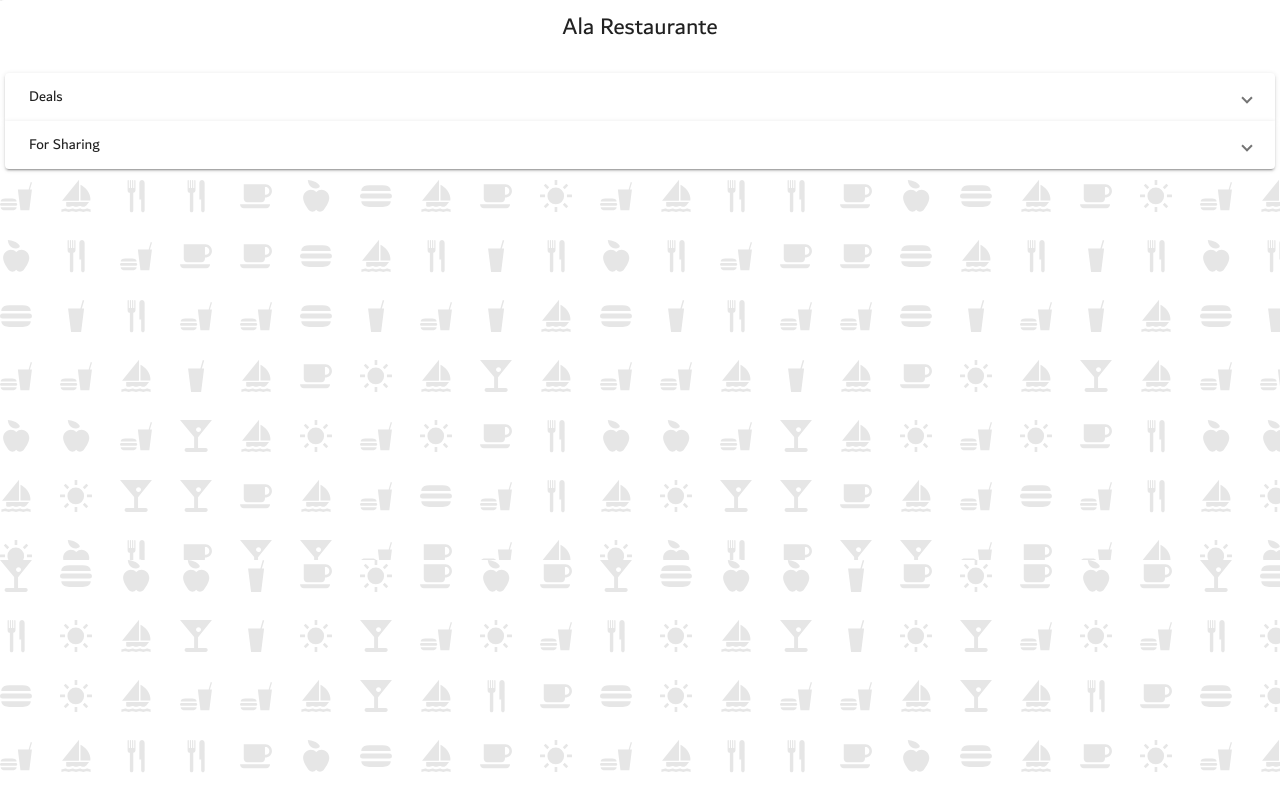
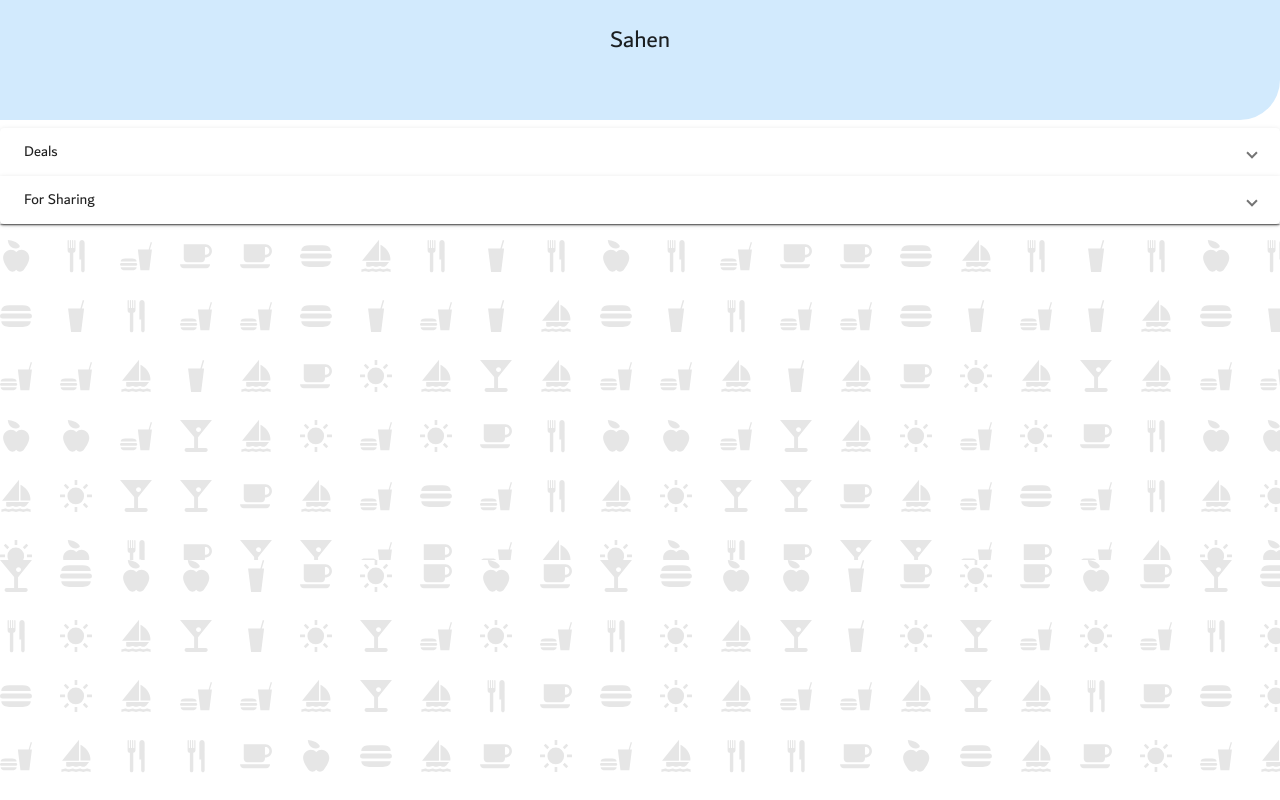
Before and after one commit to qaisma/SahenUI, an Angular app: page /menu-list in a window 1280 px wide. Built offline with nearby package versions, Linux system fonts and the light colour scheme.

Commit message:
fix layout

```diff
--- a/src/app/app.component.html
+++ b/src/app/app.component.html
@@ -1 +1,8 @@
-<router-outlet></router-outlet>
+<mat-card class="main-card">
+    <mat-card-title>
+        <h1>Sahen</h1>
+    </mat-card-title>
+    <mat-card-content>
+        <router-outlet></router-outlet>
+    </mat-card-content>
+</mat-card>
--- a/src/app/app.component.scss
+++ b/src/app/app.component.scss
@@ -0,0 +1,15 @@
+.main-card {
+    padding: 0;
+    width: 100%;
+    border-radius: 0;
+
+    .mat-card-title {
+        height: 4em;
+        padding-top: 1em;
+        background-color: #2196f333;
+        border-radius: 0 0 40px;
+        h1 {
+            text-align: center;
+        }
+    }
+}
--- a/src/app/menu-list/menu-list.component.html
+++ b/src/app/menu-list/menu-list.component.html
@@ -1,6 +1,3 @@
-<mat-card class="restaurant-card mat-elevation-z0">
-  <mat-card-title>Ala Restaurante</mat-card-title>
-  <mat-card-content>
 <mat-accordion class="menu-headers-align">
   <mat-expansion-panel *ngFor="let menu of menus">
     <mat-expansion-panel-header>
@@ -9,7 +6,8 @@
       </mat-panel-title>
     </mat-expansion-panel-header>
     <div class="menu-items-container">
-          <div class="menu-item" *ngFor="let menuItem of menu.menuItems" routerLink="/menu-item/{{menuItem.id}}" routerLinkActive="active">
+      <div class="menu-item" *ngFor="let menuItem of menu.menuItems" routerLink="/menu-item/{{menuItem.id}}"
+        routerLinkActive="active">
         <h3 class="menu-item-name">{{menuItem.name}}</h3>
         <img src="{{menuItem.imageUrl}}" alt="{{menuItem.name}}" class="menu-item-img">
         <p class="menu-item-discription">{{menuItem.description}}</p>
@@ -21,5 +19,3 @@
     </div>
   </mat-expansion-panel>
 </mat-accordion>
-  </mat-card-content>
-</mat-card>
```
Lines whose indentation alone changed are shown as unchanged.
